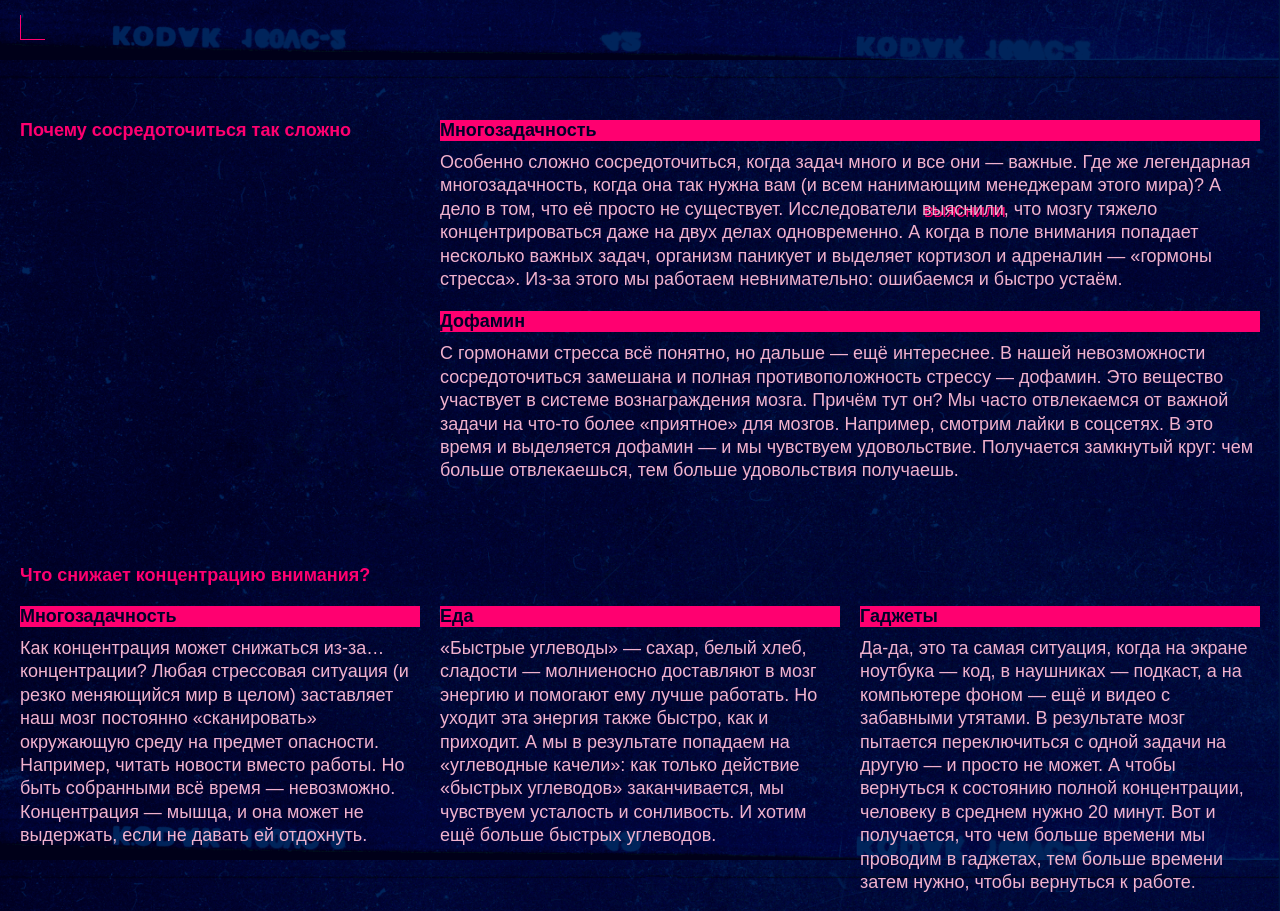
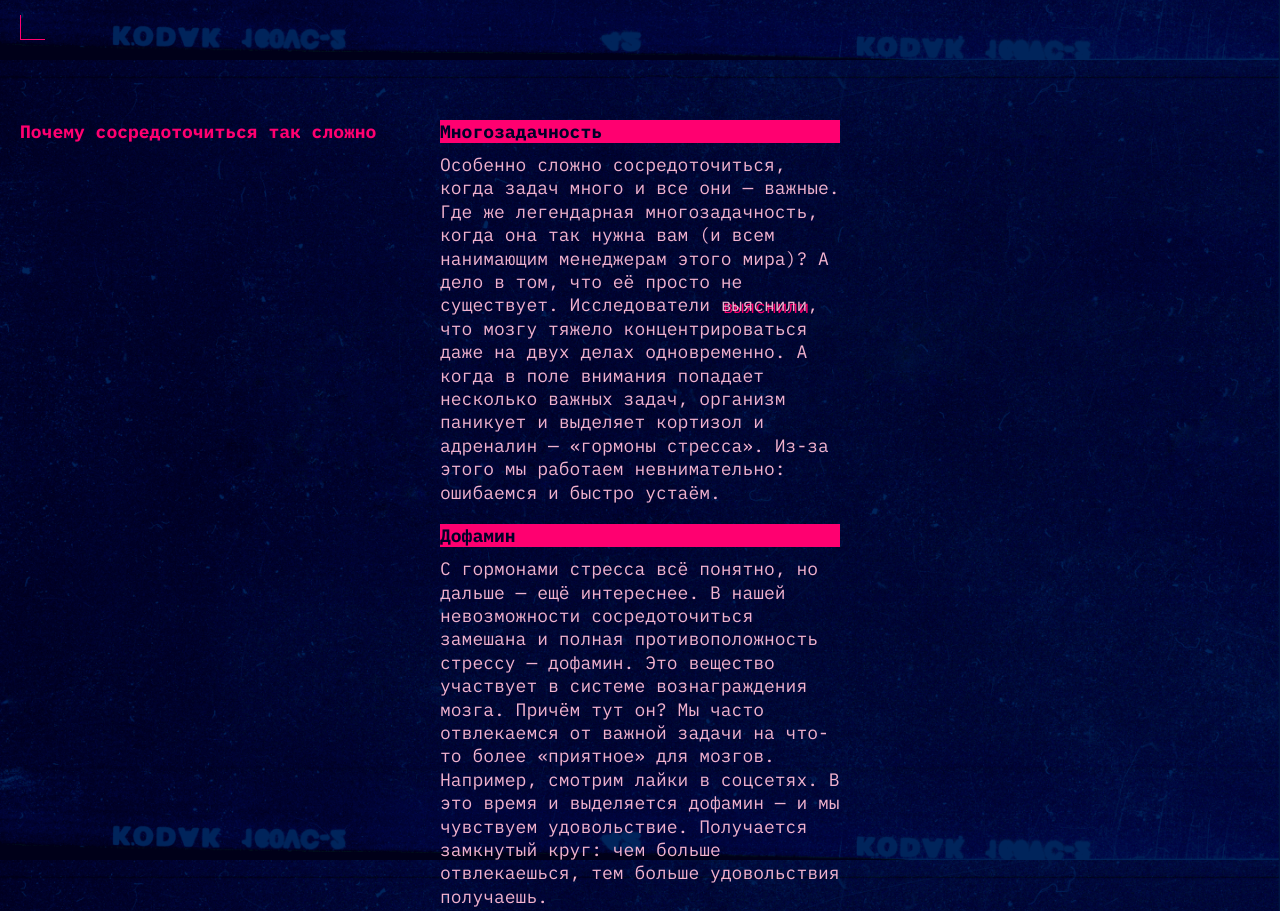
Before and after one commit to Bodyarovoy/slozhno-sosredotochitsya-fd, a plain HTML site: page index.html in a window 1280 px wide. Shown: the part 740-1651 px from the top of the page. Drawn offline with Linux system fonts and the light colour scheme.

Commit message:
ver 1 fixed autotests

```diff
--- a/index.html
+++ b/index.html
@@ -7,6 +7,7 @@
     <meta name="color-scheme" content="dark light">
     <title>Сложно сосредоточиться</title>
     <link rel="icon" href="./images/favicon.ico" type="image/x-icon">
+    <link rel="stylesheet" href="./fonts/fonts.css">
     <link rel="stylesheet" href="./styles/globals.css">
     <link rel="stylesheet" href="./styles/variables.css">
     <link rel="stylesheet" href="./styles/style.css">
--- a/styles/globals.css
+++ b/styles/globals.css
@@ -7,10 +7,11 @@
 }
 
 body {
+  font-family: 'IBM Plex mono', sans-serif;
   min-inline-size: 375px;
   max-inline-size: 1440px;
   margin: 0 auto;
-  font-family: 'IBM Plex mono', sans-serif;
+
 }
 
 h1,
--- a/styles/style.css
+++ b/styles/style.css
@@ -193,7 +193,7 @@
   padding-top: 50px;
 }
 
-.gallery{
+.gallery {
   margin-top: 30px;
   margin-bottom: 40px;
   display: grid;
@@ -320,7 +320,7 @@
     padding-top: 82px;
   }
 
-  .what__content{
+  .what__content {
     grid-column: 1 / 3;
     grid-row: 2 / 3;
   }
@@ -404,15 +404,17 @@
   .header__theme-menu-list {
     flex-direction: row;
   }
+
   .main__why {
     display: grid;
     grid-template-columns: repeat(3, 1fr);
   }
 
-  .why__content{
+  .why__conten {
     display: grid;
-    grid-column: 2 / 4;
+    grid-column: 2 / 4
   }
+
   .main__what {
     display: grid;
     grid-template-columns: 1fr 2fr;
@@ -430,8 +432,9 @@
     grid-template-columns: repeat(3, 1fr);
   }
 
-  .how__content{
+  .how__content {
     display: grid;
     grid-column: 2 / 4;
   }
+
 }
```
